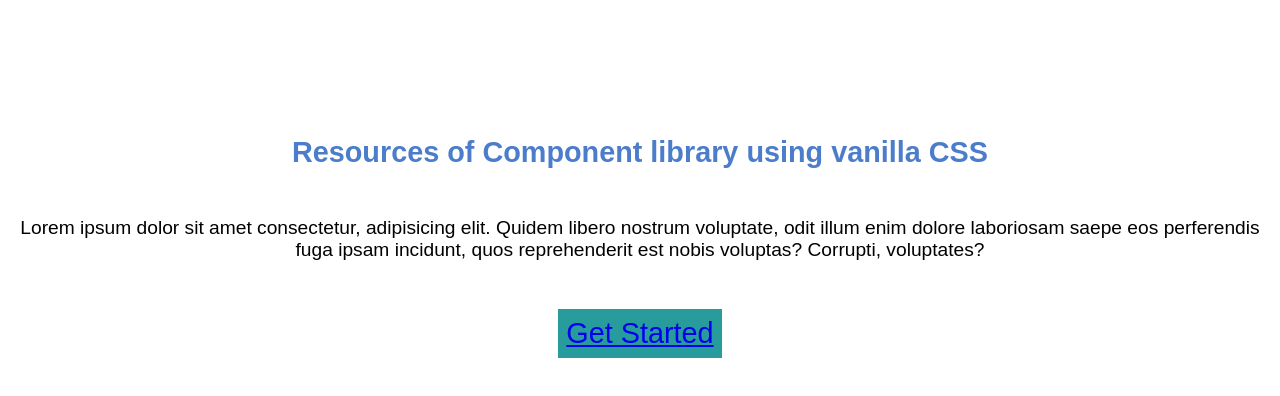
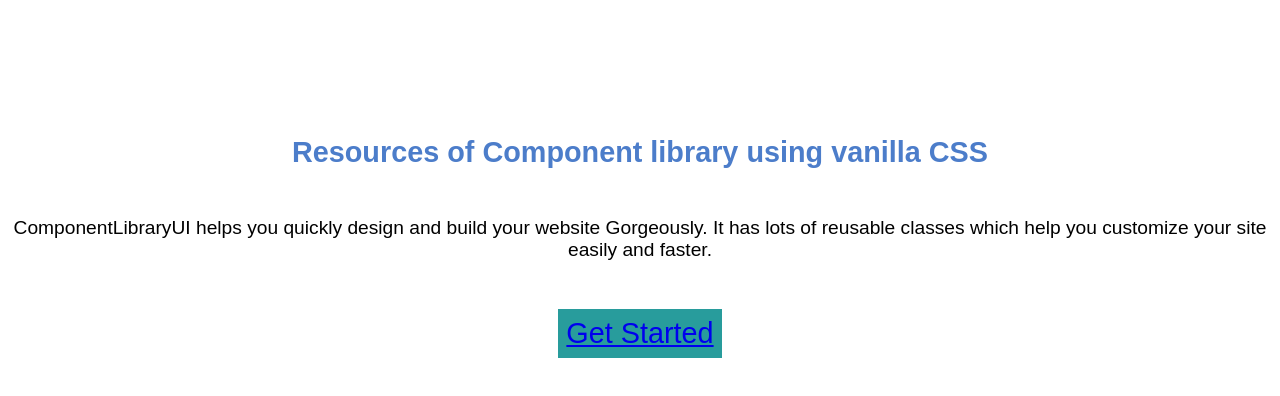
Before and after one commit to BISINIGISHIVANI/Component-Library, a plain HTML site: page index.html in a window 1280 px wide. Shown: the part 66-462 px from the top of the page. Drawn offline with Linux system fonts and the light colour scheme.

Commit message:
fix:add text

```diff
--- a/index.html
+++ b/index.html
@@ -31,7 +31,7 @@
             <h1 class="margin-sm main-heading">
                 Resources of Component library using vanilla CSS
             </h1>
-            <p class="text-gray subTitle-getStart">Lorem ipsum dolor sit amet consectetur, adipisicing elit. Quidem libero nostrum voluptate, odit illum enim dolore laboriosam saepe eos perferendis fuga ipsam incidunt, quos reprehenderit est nobis voluptas? Corrupti, voluptates?</p>
+            <p class="text-gray subTitle-getStart">ComponentLibraryUI helps you quickly design and build your website Gorgeously. It has lots of reusable classes which help you customize your site easily and faster.</p>
             <button class="margin-sm btn-getStart"type="submit"><a href="./doc.html">Get Started</a></button>
         </section>
     </div>
```
